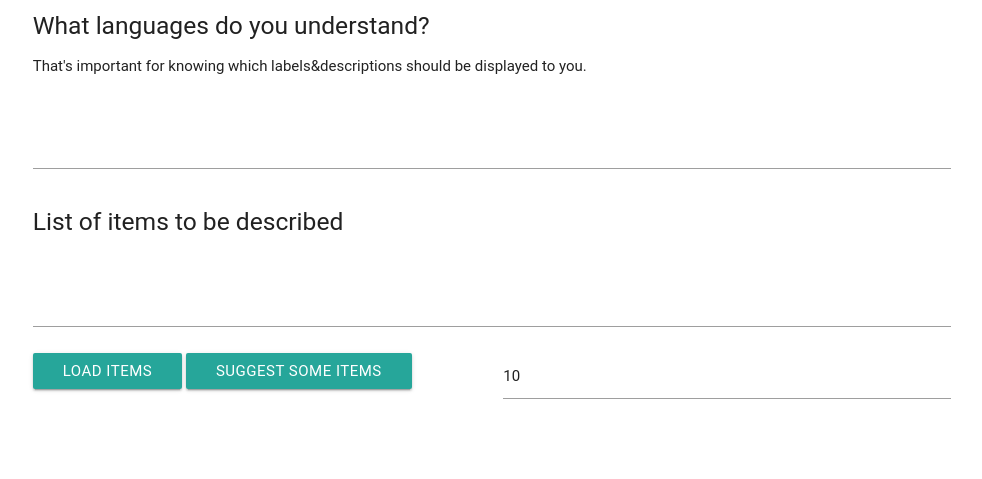
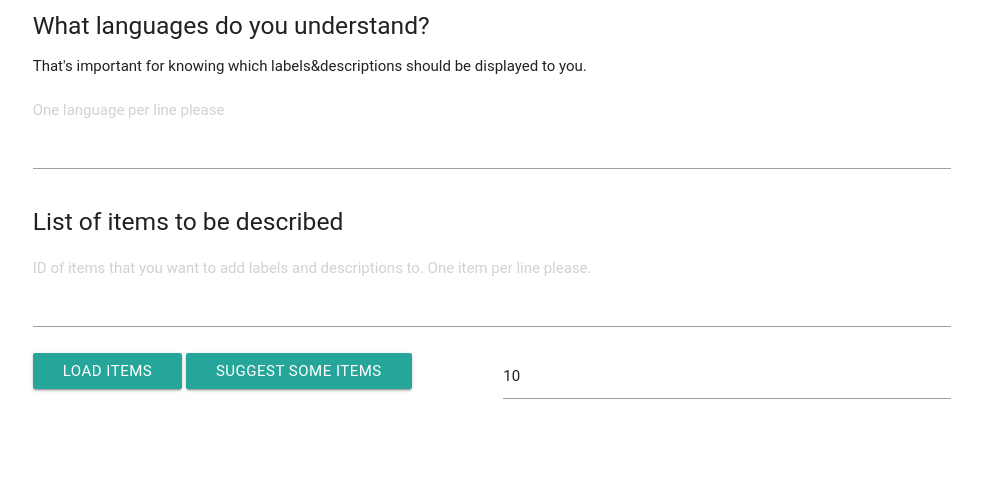
Before and after one commit to wikimedia/labs-tools-weapon-of-mass-description, a Flask app: page / in a window 1280 px wide. Shown: the part 158-637 px from the top of the page, without its empty margins (148-1130 px from the left). Run offline with Flask 2, Linux system fonts and the light colour scheme; the visitor is signed in with stand-in values (Sample User, id 1); parts of the project's set-up code (start-up, migrations or seed data) failed here and were passed over; some web fonts are replaced.

Commit message:
Help placeholder

```diff
--- a/src/templates/tool.html
+++ b/src/templates/tool.html
@@ -15,9 +15,9 @@
                 </select>
 								<h5>What languages do you understand?</h5>
 								<p>That's important for knowing which labels&amp;descriptions should be displayed to you.</p>
-								<textarea id="spokablelangs" class="materialize-textarea" rows="8" cols="80"></textarea>
+								<textarea id="spokablelangs" class="materialize-textarea" rows="8" cols="80" placeholder="One language per line please"></textarea>
 								<h5>List of items to be described</h5>
-                                <textarea id="items" class="materialize-textarea" rows="15" cols="80"></textarea>
+                <textarea id="items" class="materialize-textarea" rows="15" cols="80" placeholder="ID of items that you want to add labels and descriptions to. One item per line please. "></textarea>
                 <div class="row">
                     <div class="col s6">
                         <button onclick="fillItems()" class="btn wafes-effect wafes-light" type="button" id="search">Load items</button>
```
Lines whose indentation alone changed are shown as unchanged.
